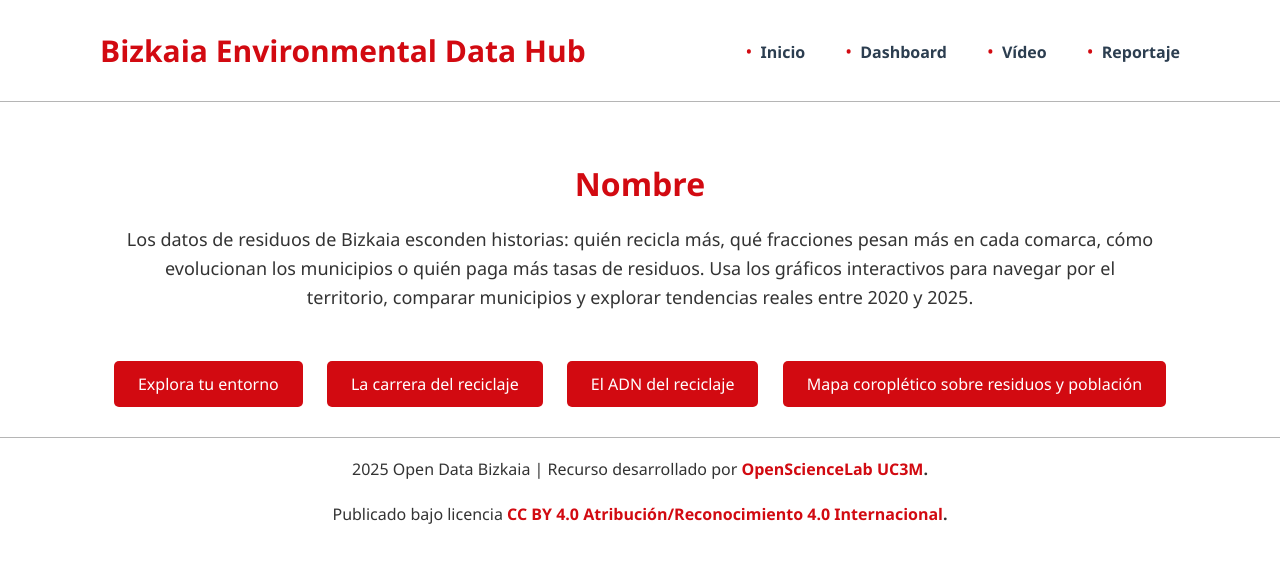
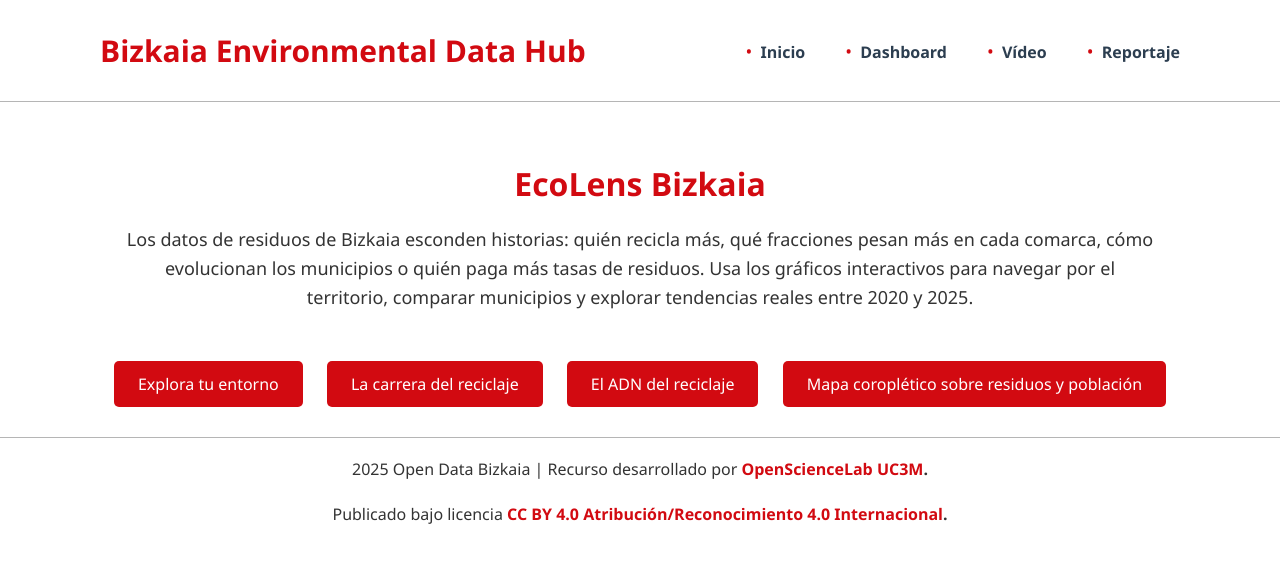
Before and after one commit to OpenScienceLab-UC3M/opendatabizkaia, a plain HTML site: page dashboard.html in a window 1280 px wide. Drawn offline with Linux system fonts and the light colour scheme; a script that the page names is missing.

Commit message:
Update dashboard.html

```diff
--- a/dashboard.html
+++ b/dashboard.html
@@ -61,7 +61,7 @@
     <main class="dashboard">
         <!-- Hero con presentación -->
         <section class="hero">
-                <h1>Nombre</h1>
+                <h1>EcoLens Bizkaia</h1>
                 <p>
                     Los datos de residuos de Bizkaia esconden historias: quién recicla más, qué fracciones pesan más en cada comarca, cómo evolucionan los municipios o quién paga más tasas de residuos. Usa los gráficos interactivos para navegar por el territorio, comparar municipios y explorar tendencias reales entre 2020 y 2025.
                 </p>
```
